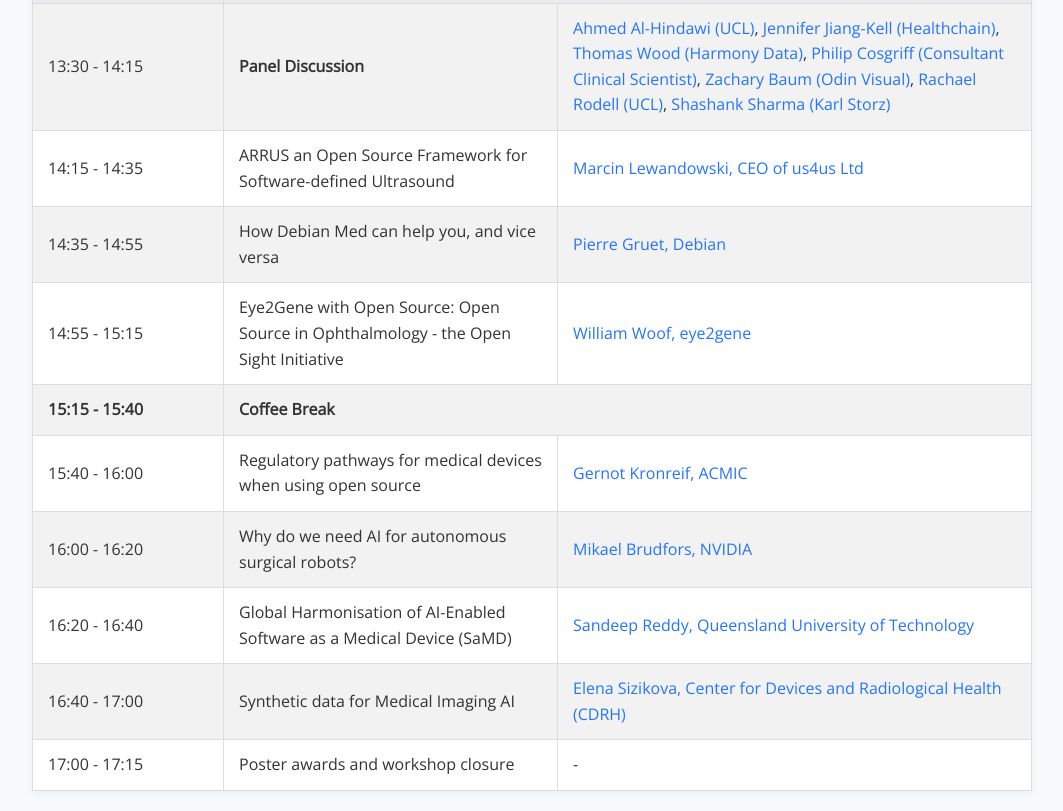
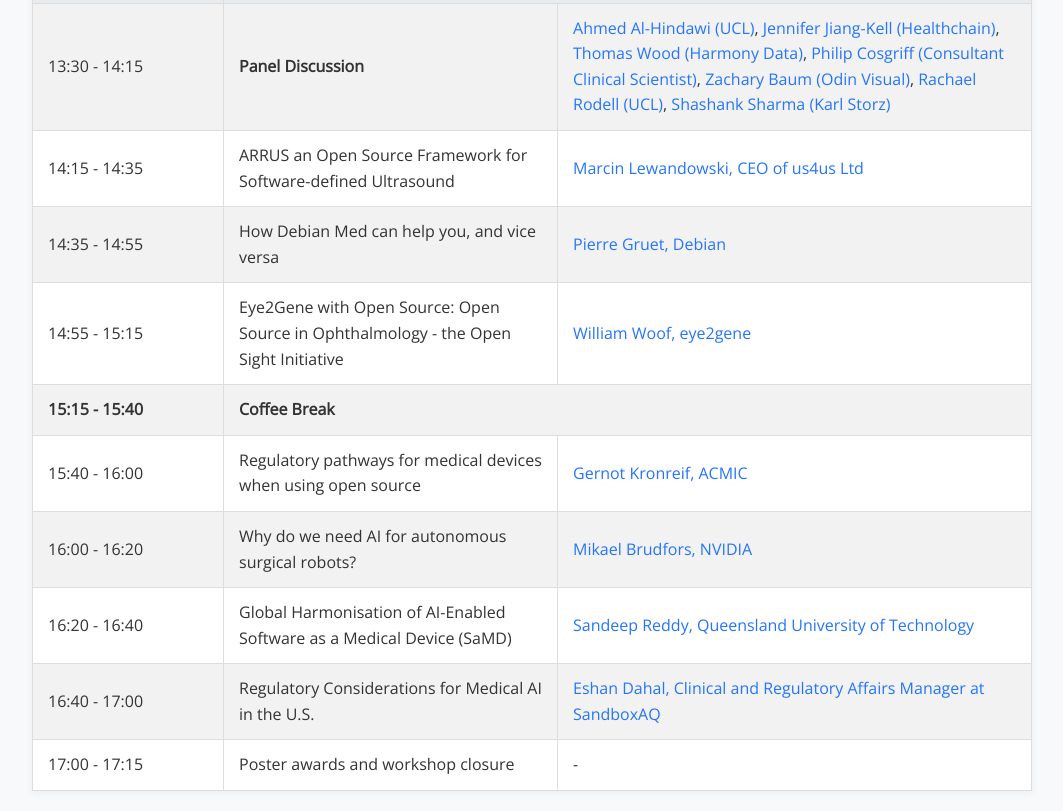
Before and after one commit to oss-for-surg-med-ai-tech/oss-for-surg-med-ai-tech.github.io, a plain HTML site: page program.html in a window 1280 px wide. Shown: the part 964-1775 px from the top of the page, without its empty margins (108-1171 px from the left). Drawn offline with nearby package versions, Linux system fonts and the light colour scheme.

Commit message:
Update program.html

```diff
--- a/program.html
+++ b/program.html
@@ -172,8 +172,8 @@
     </tr>
     <tr>
       <td>16:40 - 17:00</td>
-      <td>Synthetic data for Medical Imaging AI</td>
-      <td><a href="#" onclick="parent.loadPage('speakers.html#elena-sizikova')">Elena Sizikova, Center for Devices and Radiological Health (CDRH)</a></td>
+      <td>Regulatory Considerations for Medical AI in the U.S.</td>
+      <td><a href="#" onclick="parent.loadPage('speakers.html#elena-sizikova')">Eshan Dahal, Clinical and Regulatory Affairs Manager at SandboxAQ</a></td>
     </tr>
     <tr>
       <td>17:00 - 17:15</td>
```
